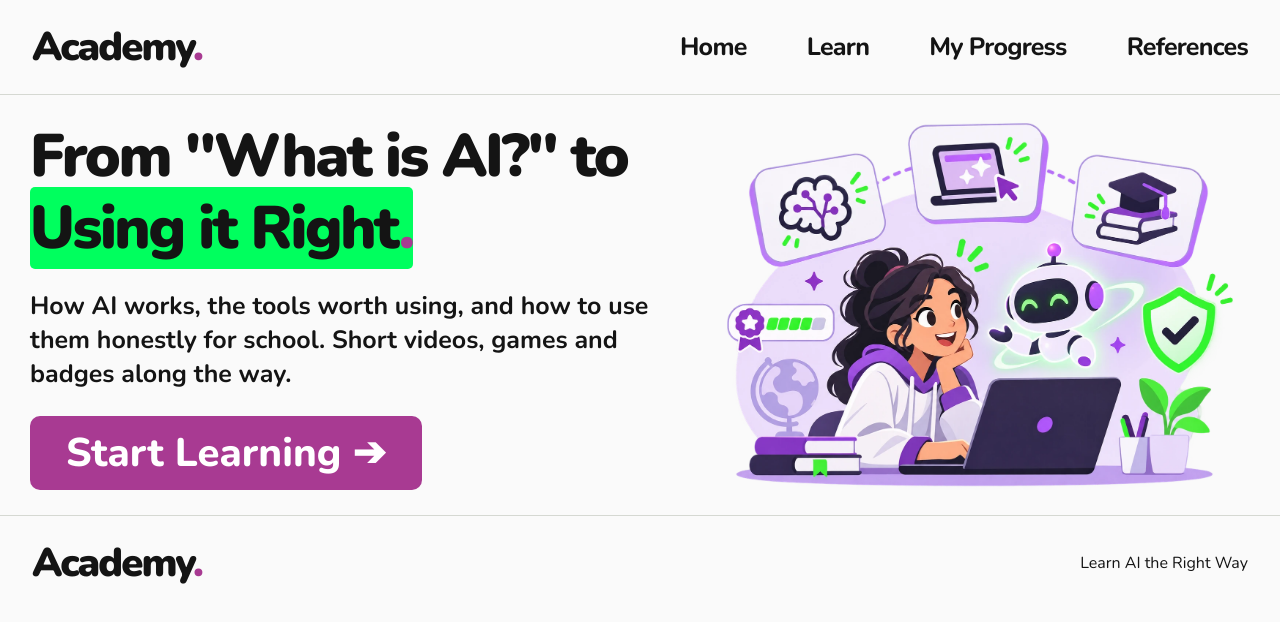
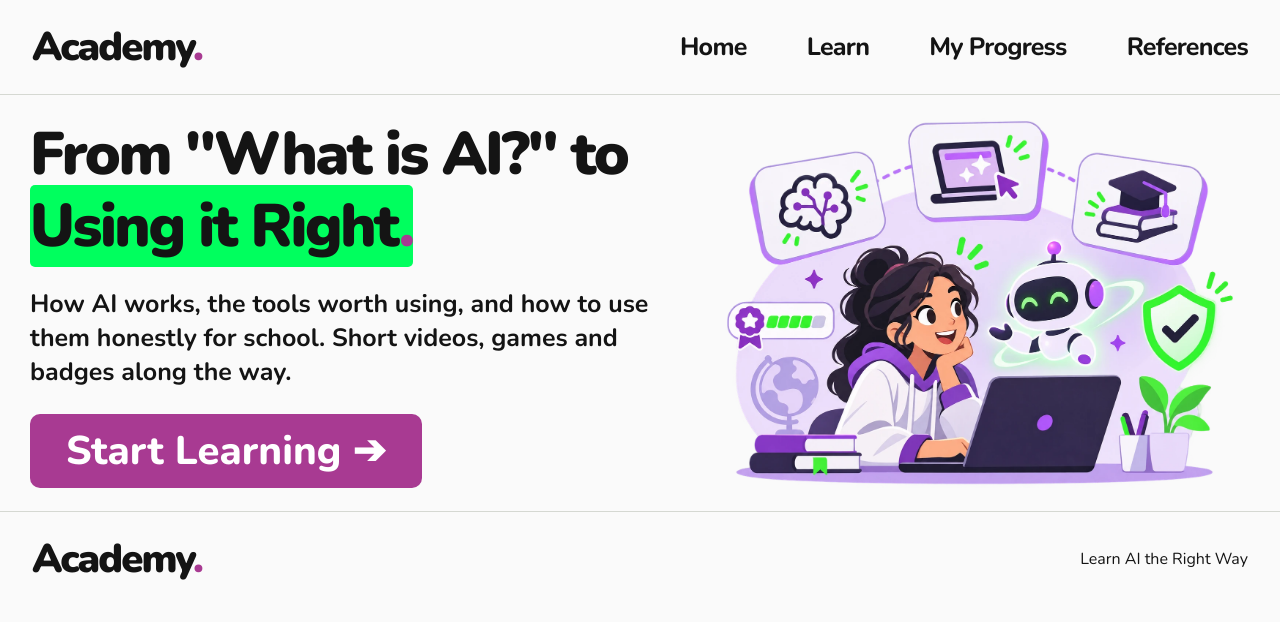
Before and after one commit to elijahmanlockedin112/webmaster, a plain HTML site: page index.html in a window 1280 px wide. Drawn offline with nearby package versions, Linux system fonts and the light colour scheme.

Commit message:
Switched to h1 tag for accessability and margin rather than br

```diff
--- a/css/style.css
+++ b/css/style.css
@@ -7,7 +7,9 @@
     --paper: #fafafa;
     --blue: #cfe2f3;
 }
-
+main {
+    margin: 20px 0px;
+}
 body {
     font-family: "Nunito", sans-serif;
     background-color: var(--paper);
@@ -61,7 +63,8 @@ main {
     font-size: 60px;
     text-align: left;
     line-height:1.2;
-    width: 100%
+    width: 100%;
+    margin: 0;
 }
 
 .headline {
--- a/index.html
+++ b/index.html
@@ -19,13 +19,13 @@
                 </nav>
             </div>
         </header>
-        <br>
+
         <div class="wrapper">
             <main>
                 <div class="hero">
                     <div class="headline">
                         <div class="cta">
-                            <span class="motto">From "What is AI?" to <span class="right">Using it Right<span class="dot">.</span></span></span>
+                            <h1 class="motto">From "What is AI?" to <span class="right">Using it Right<span class="dot">.</span></span></h1>
                             <p class="secondarymotto">How AI works, the tools worth using, and how to use them honestly for school. Short videos, games and badges along the way.</p>
                             <a class="button" href="learn.html">Start Learning <span class="arrow">➔</span></a>
                         </div>
@@ -34,7 +34,7 @@
                 </div>
             </main>
         </div>
-        <br>
+
         <footer>
             <div class="wrapper">
                 <a class="logo" href="index.html">Academy<span class="dot">.</span></a>
```
